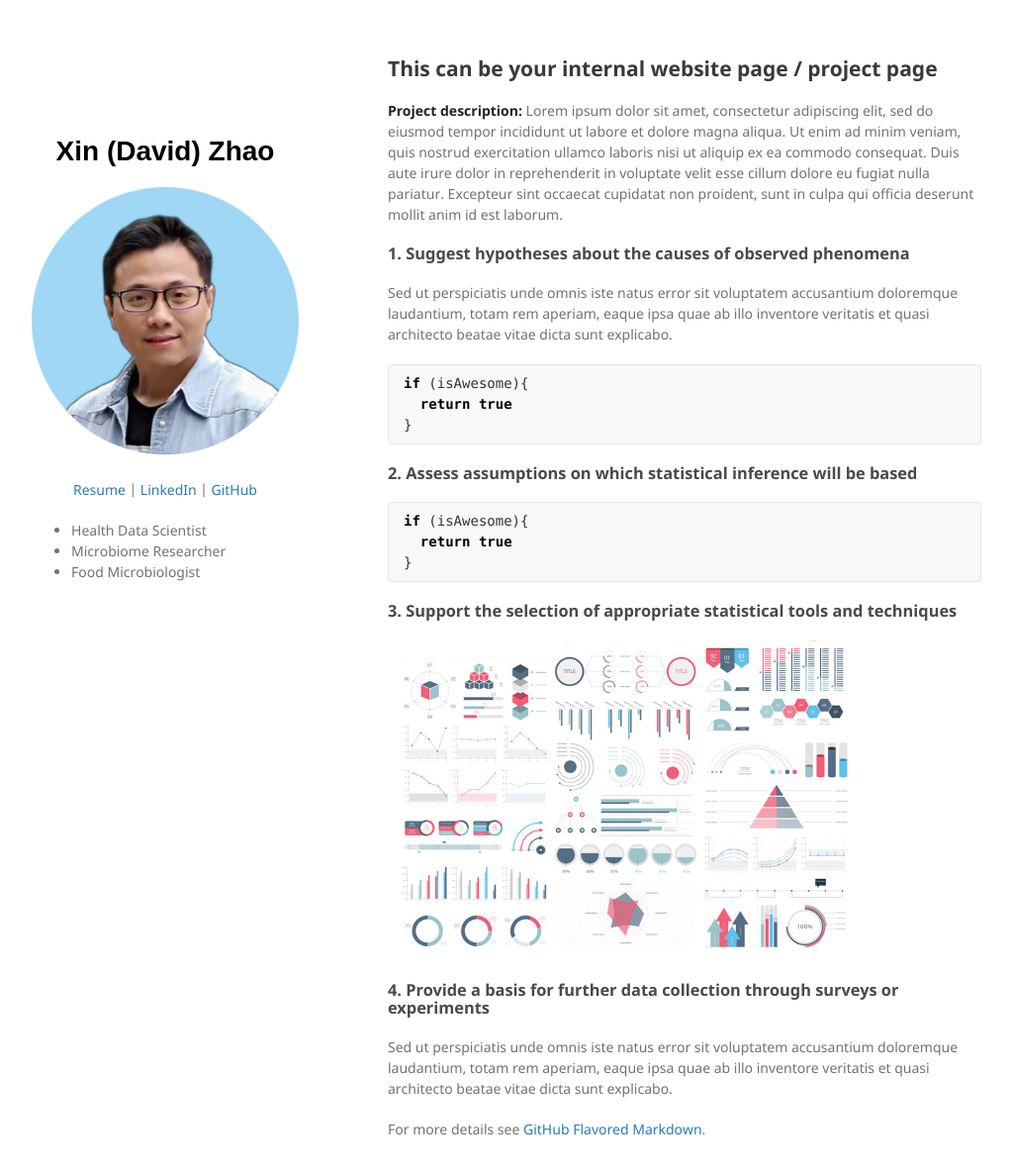
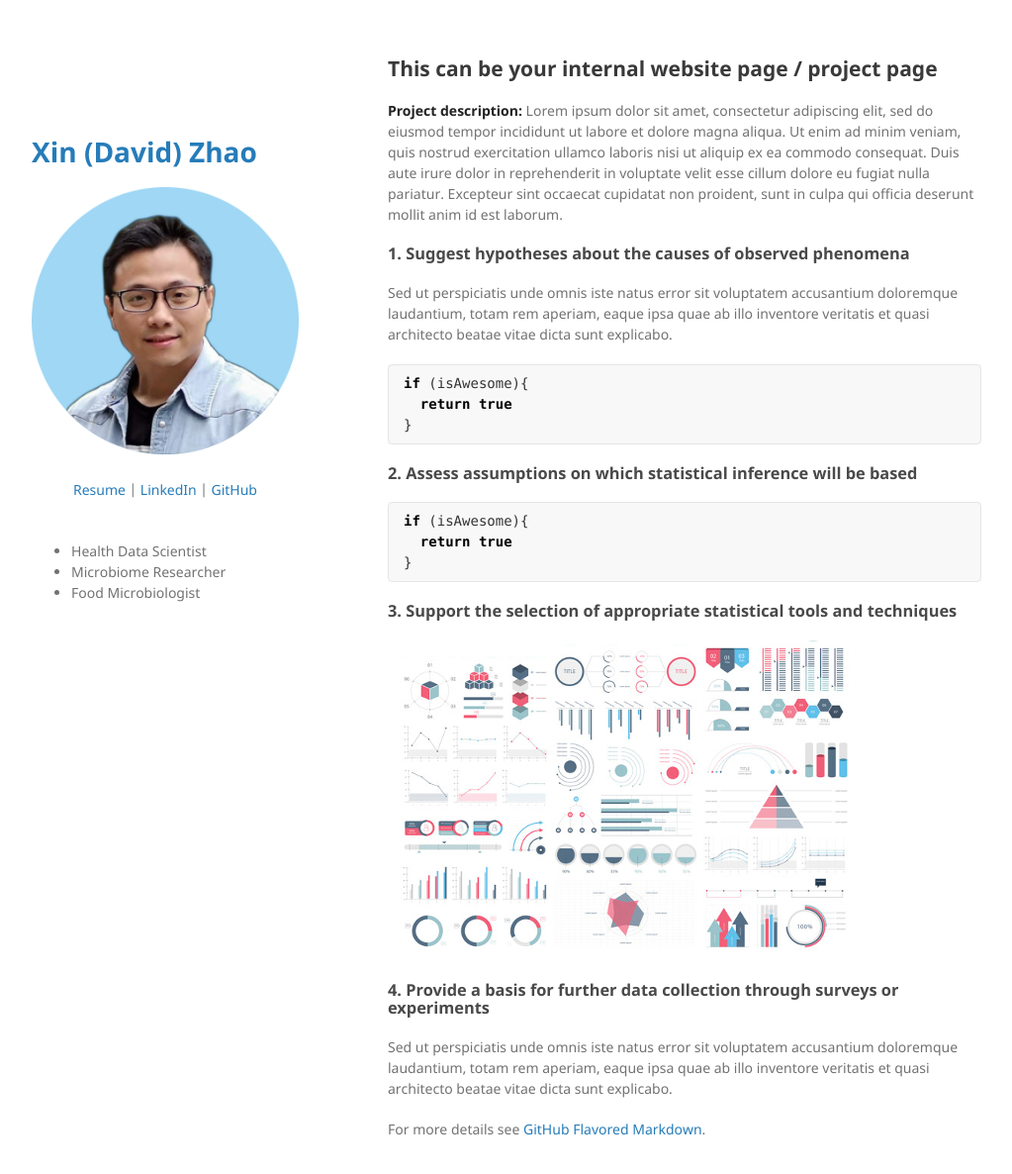
Before and after one commit to davidzhao1015/zhao1015-david.github.io, a Jekyll site: the page built from sample_page.md, in a window 1280 px wide and 1221 px high. Shown: the top 1186 px of the window at 99% size, without its empty margins (128-1151 px from the left). Built offline with Jekyll 4.4.1, drawn with Linux system fonts in a browser that asks for light colours; our own code applies the rules of GitHub Pages for plain Markdown files.

Commit message:
change scripts for title and logo

```diff
--- a/_config.yml
+++ b/_config.yml
@@ -1,15 +1,15 @@
-title: <p align="center" margin-top:100px style="color:black; font-size:28px; font-family:arial">Xin (David) Zhao</p>
-logo: "images/lightblue.png?raw=true"
+title: Xin (David) Zhao
+logo: images/lightblue.png
 description:
   <p align="center">
   <a href="pdf/CV_APL_XinZhao.pdf">Resume</a> |
   <a href="https://www.linkedin.com/in/davidxzhao/">LinkedIn</a> |
   <a href="https://github.com/davidzhao1015">GitHub</a>
   </p>
+  </br>
   <ul>
     <li>Health Data Scientist</li>
     <li>Microbiome Researcher</li>
     <li>Food Microbiologist</li>
  </ul>
-
 theme: jekyll-theme-minimal
```
